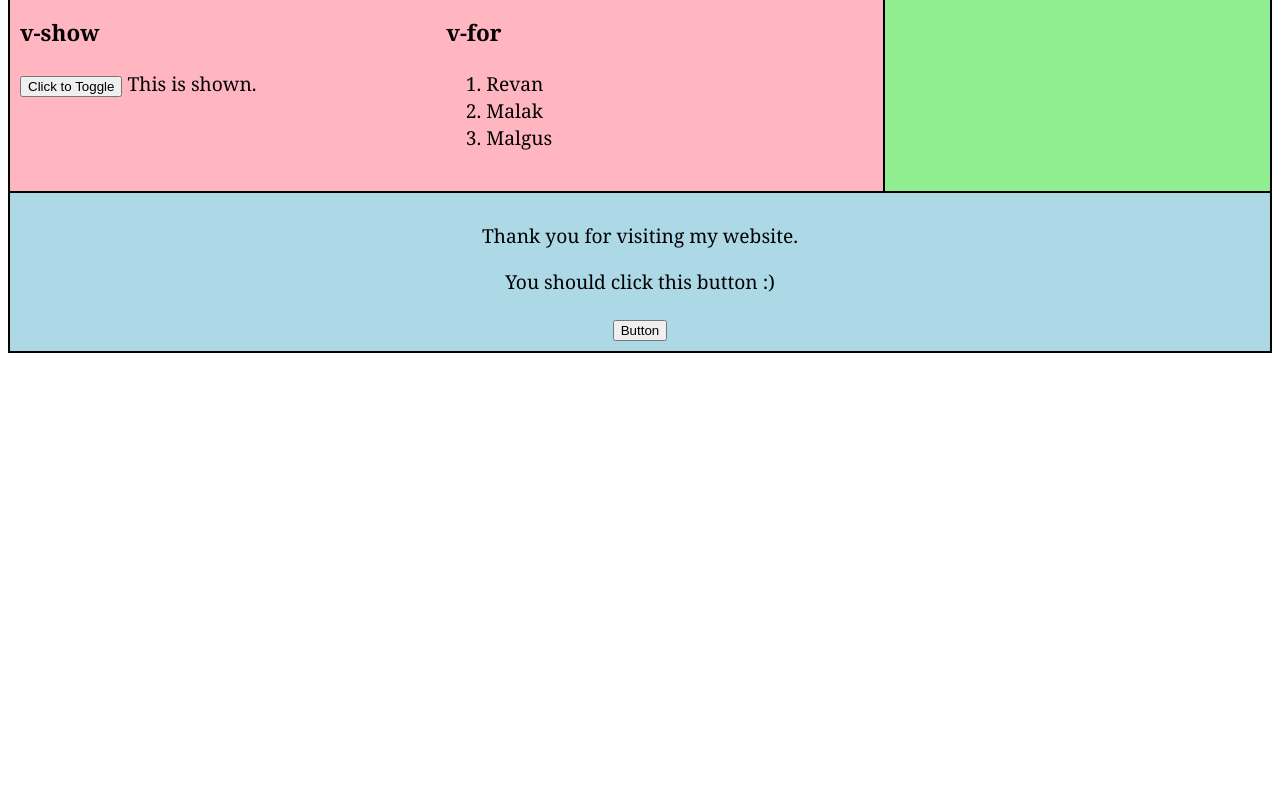
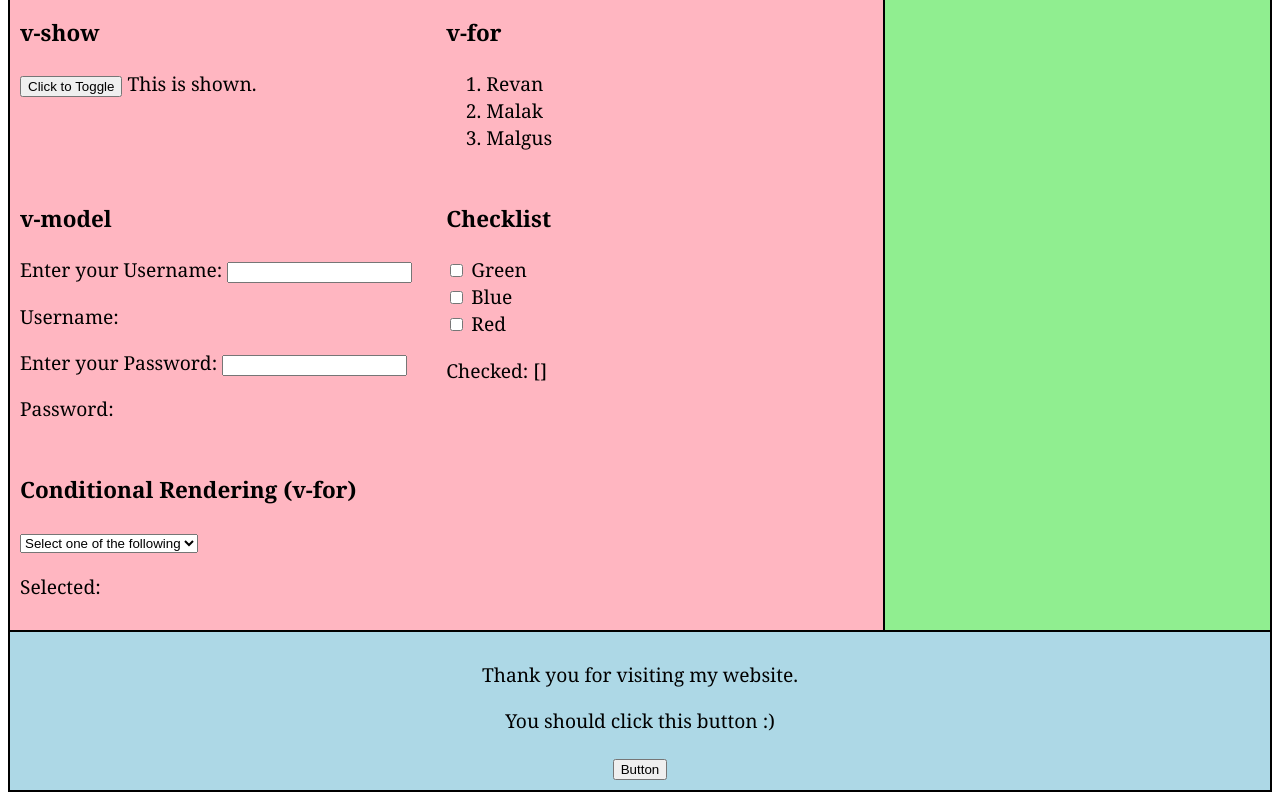
Before and after one commit to lizmilroy/sit120-weekly-tasks, a plain HTML site: page index.html in a window 1280 px wide. Shown: the part 920-1720 px from the top of the page. Before the commit the page ends 1281 px from the top, so only its background shows below. Drawn offline with nearby package versions, Linux system fonts and the light colour scheme.

Commit message:
week 6 practical tasks

```diff
--- a/index.html
+++ b/index.html
@@ -71,6 +71,7 @@
                             {{ todo.title }}
                             </div>
                     </div>
+
                     <div id="app-2">
                         <h3>Hello World</h3>
                         {{ message }}
@@ -105,6 +106,43 @@
                             </li>
                         </ol>
                     </div>
+
+                    <div id="app-7">
+                        <h3>v-model</h3>
+                        <span>Enter your Username:</span>
+                        <input type="text" v-model="user" />
+                        <p>Username: {{ user }}</p>
+                        <p></p>
+                        <span>Enter your Password:</span>
+                        <input type="password" v-model="pass" />
+                        <p>Password: {{ pass }}</p>
+                    </div>
+
+                    <div id="app-8">
+                        <h3>Checklist</h3>
+                            <div>
+                                <input type="checkbox" id="green" value="Green" v-model="checked">
+                                <label for="green">Green</label>
+                            </div>
+                            <div>
+                                <input type="checkbox" id="blue" value="Blue" v-model="checked">
+                                <label for="blue">Blue</label>
+                            </div>
+                            <div>
+                                <input type="checkbox" id="red" value="Red" v-model="checked">
+                                <label for="red">Red</label>
+                            </div>
+                        <p>Checked: {{ checked }}<p>
+                    </div>
+
+                    <div id="app-9">
+                        <h3>Conditional Rendering (v-for)</h3>
+                        <select v-model="selected">
+                            <option value="" disabled>Select one of the following</option>
+                            <option v-for="option in options" v-bind:value="option.value"> {{ option.text }}</option>
+                        </select>
+                        <p>Selected: {{ selected }}</p>
+                    </div>
                 </div>
             </div>
 
@@ -123,7 +161,6 @@
             <footer>
                 <p>Thank you for visiting my website.</p>
                 <p id="click">You should click this button :)</p>
-
                 <div id="button">
                     <button onclick="document.getElementById('click').innerHTML = 'You clicked the button!'">Button</button>
                 </div>
--- a/stylesheet.css
+++ b/stylesheet.css
@@ -61,7 +61,7 @@ body {
     padding-top: 10px;
 }
 
-#app-1, #app-2, #app-3, #app-4, #app-5, #app-6 {
+#app-1, #app-2, #app-3, #app-4, #app-5, #app-6, #app-7, #app-8 {
     flex: 50%;
     padding-bottom: 10px;
 }
--- a/vue.js
+++ b/vue.js
@@ -47,3 +47,30 @@ var app5 = new Vue ({
         ]
     }
 });
+
+var app6 = new Vue ({
+    el: '#app-7',
+    data: {
+        user: '',
+        pass: ''
+    }
+});
+
+var app7 = new Vue({
+    el: '#app-8',
+    data: {
+      checked: []
+    }
+})
+
+var app8 = new Vue({
+    el: '#app-9',
+    data: {
+        selected: '',
+        options: [
+            { text: 'Green', value: 'Green'},
+            { text: 'Blue', value: 'Blue'},
+            { text: 'Red', value: 'Red'}
+        ]
+    }
+})
```
Also changed, not shown: script.js (line endings or trailing spaces).
